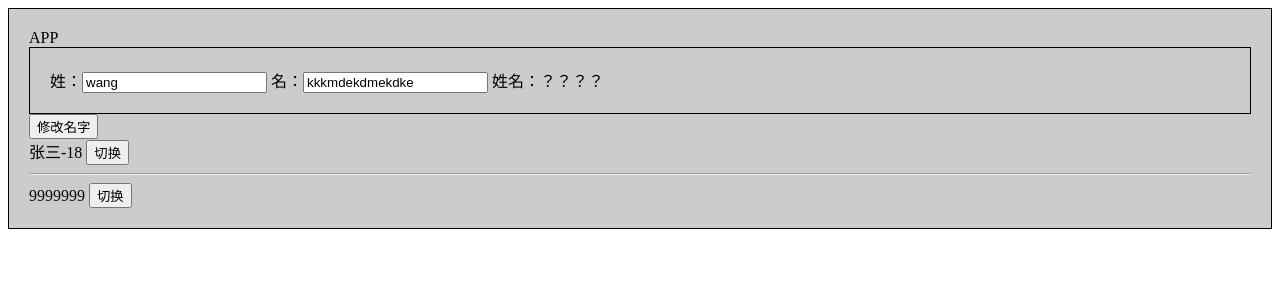
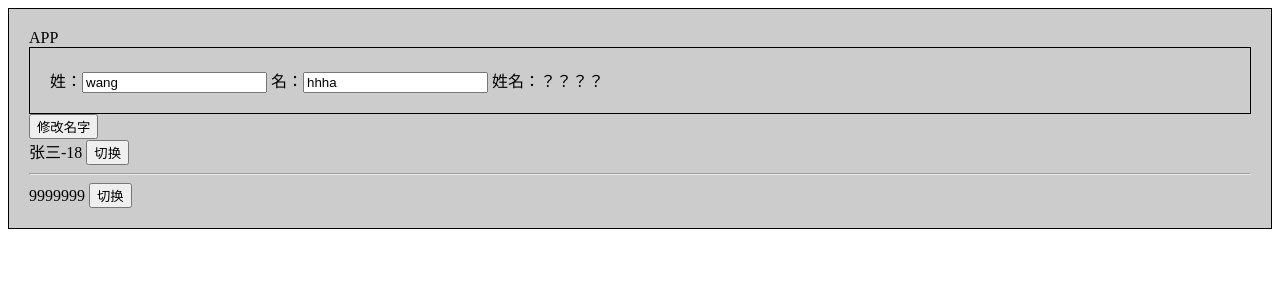
Before and after one commit to xiaodongxier/vue3_vite_ts_202401, a Vue app: page / in a window 1280 px wide. Shown: the top 300 px of the page. Built offline with nearby package versions, Linux system fonts and the light colour scheme.

Commit message:
note-sync syncing

```diff
--- a/src/components/Preson.vue
+++ b/src/components/Preson.vue
@@ -19,7 +19,7 @@
 <script setup lang="ts" name="Preson">
 import { ref } from 'vue'
 let firstName = "wang";
-let lasterName = ref("kkkmdekdmekdke")
+let lasterName = ref("hhha")
 
 
 function handleEditName(){
```
